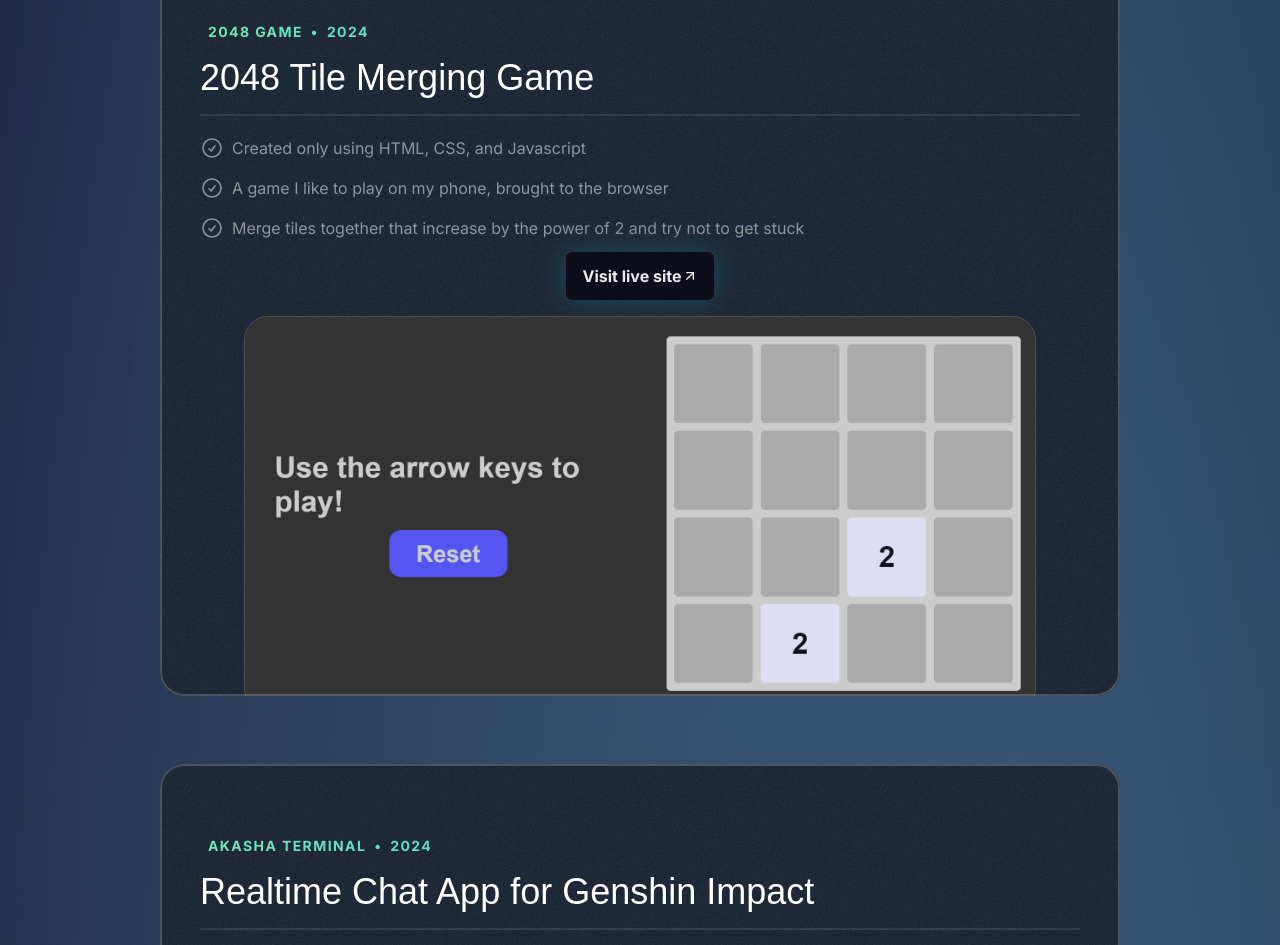
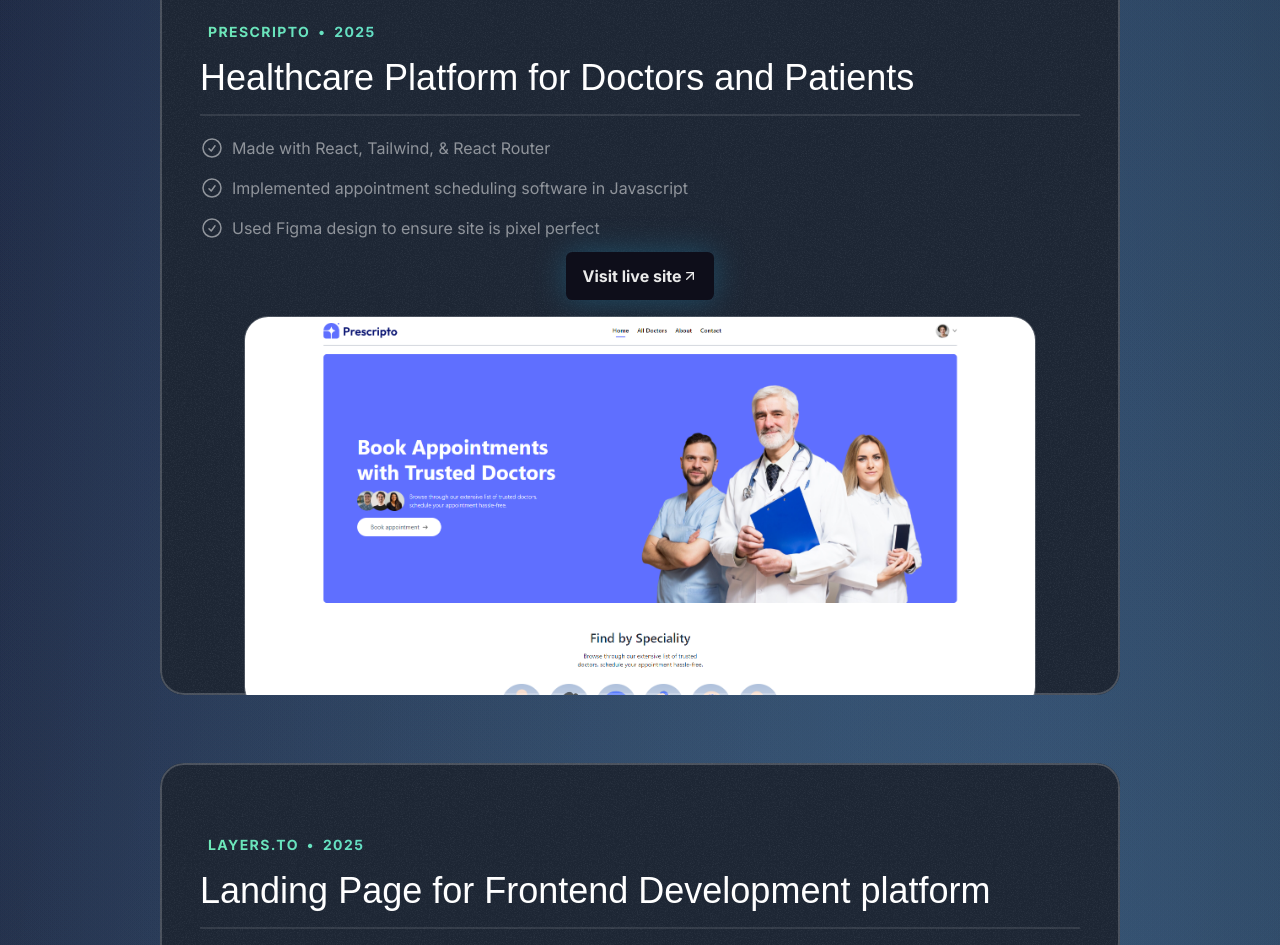
Before and after one commit to tdogcodes/Portfolio, a Next.js app in the folder starter-template/: page / in a window 1280 px wide. Shown: the part 1060-2005 px from the top of the page. Built offline with nearby package versions, Linux system fonts and the light colour scheme; a web font is replaced by a local one.

Commit message:
new interactivity

```diff
--- a/starter-template/src/components/CardHeader.tsx
+++ b/starter-template/src/components/CardHeader.tsx
@@ -4,7 +4,7 @@
  return (
   <div className="flex flex-col">
     <div className="inline-flex items-center gap-2">
-      <StarIcon className="size-9 text-emerald-300"/>
+      <StarIcon className="size-9 hover:animate-spin duration-300 transition-all text-emerald-300"/>
       <h3 className="font-serif text-3xl">{title}</h3>
     </div>
       <p className="text-sm text-white/60 mt-2">{description}</p>
--- a/starter-template/src/sections/About.tsx
+++ b/starter-template/src/sections/About.tsx
@@ -81,12 +81,12 @@
   return (
   <div id="about" className="py-20 -mb-20">
     <div className="container">
-    <SectionHeader title="A Glimpse Into My World" eyebrow="learn what shaped my perspective" description=""/>
+    <SectionHeader title="A Glimpse Into My World" eyebrow="learn more about me" description=""/>
     <div className="mt-20 flex flex-col gap-8">
       <div className="md:grid md:grid-cols-5 md:gap-8">
           <Card className=" md:col-span-2 sm:mb-8 md:mb-0">
           <CardHeader title="My School" description="Bachelor of Science in Computer Science"/>
-              <div className="w-40 mx-auto mt-8"><Image src={wguLogo} alt="Book Cover" width={300} height={300}/></div>
+              <div className="w-40 mx-auto mt-8"><Image src={wguLogo} alt="Book Cover" className="duration-300 rounded-full transition-shadow hover:hover:shadow-[5px_5px_rgba(0,98,90,0.4),10px_10px_rgba(0,98,90,0.3),15px_15px_rgba(0,98,90,0.2),20px_20px_rgba(0,98,90,0.1),25px_25px_rgba(0,98,90,0.05)]" width={300} height={300}/></div>
           </Card>
         <Card className="md:col-span-3 ">
           <CardHeader title="My Toolbox" description="The tools I use to build web applications"/>
@@ -94,7 +94,7 @@
             <div className="">
               {toolboxItems.map(item => {
                 return (
-                  <div key={item.title} className="inline-flex items-center gap-4 py-2 px-3 outline outline-2 outline-white/10 rounded-lg m-1 -translate-x">
+                  <div key={item.title} className="inline-flex items-center gap-4 py-2 px-3 hover:outline-emerald-300 hover:scale-95 transition-all duration-300 outline outline-2 outline-white/10 rounded-lg m-1 -translate-x">
                     <TechIcon component={item.iconType}/>
                     <span className="font-semibold">{item.title}</span>
                   </div>
@@ -109,7 +109,7 @@
           <div>
             <div>
               {hobbies.map(hobby => (
-                  <div key={hobby.title} className="inline-flex mx-.5  gap-2 px-6 bg-gradient-to-r m-0.5 from-emerald-300 to-sky-400 rounded-full py-1.5">
+                  <div key={hobby.title} className="inline-flex mx-.5 hover:animate-pulse hover:rotate-12 transition-all duration-700 gap-2 px-6 bg-gradient-to-r m-0.5 from-emerald-300 to-sky-400 rounded-full py-1.5">
                     <span className="font-medium text-gray-950">{hobby.title}</span>
                     <span>{hobby.emoji}</span>
                   </div>
--- a/starter-template/src/sections/Projects.tsx
+++ b/starter-template/src/sections/Projects.tsx
@@ -1,4 +1,4 @@
-import Game from "@/assets/images/2048.png";
+import Prescripto from "@/assets/images/prescriptoPic.png";
 import LayersLanding from "@/assets/images/layersPic.png";
 import AkashaPage from "@/assets/images/akashaSS.png";
 import ArrowUpRight from "@/assets/icons/arrow-up-right.svg";
@@ -9,16 +9,28 @@
 
 const portfolioProjects = [
   {
-    company: "2048 Game",
-    year: "2024",
-    title: "2048 Tile Merging Game",
+    company: "Prescripto",
+    year: "2025",
+    title: "Healthcare Platform for Doctors and Patients",
     results: [
-      { title: "Created only using HTML, CSS, and Javascript" },
-      { title: "A game I like to play on my phone, brought to the browser" },
-      { title: "Merge tiles together that increase by the power of 2 and try not to get stuck" },
+      { title: "Made with React, Tailwind, & React Router" },
+      { title: "Implemented appointment scheduling software in Javascript" },
+      { title: "Used Figma design to ensure site is pixel perfect" },
     ],
     link: "https://tdog2048.netlify.app",
-    image: Game,
+    image: Prescripto,
+  },
+  {
+    company: "Layers.to",
+    year: "2025",
+    title: "Landing Page for Frontend Development platform",
+    results: [
+      { title: "Made with Next.js, used semantic HTML & image optimization " },
+      { title: "Styled responsive UI & animations using Tailwind CSS & Framer Motion" },
+      { title: "Created type safe components & functions with Typescript" },
+    ],
+    link: "#",
+    image: LayersLanding,
   },
   {
     company: "Akasha Terminal",
@@ -31,18 +43,6 @@
     ],
     link: "https://youtu.be/7hi5zwO75yc",
     image: AkashaPage,
-  },
-  {
-    company: "Layers.to",
-    year: "2025",
-    title: "Landing Page for Frontend Development platform",
-    results: [
-      { title: "Made with Next.js, used semantic HTML & image optimization " },
-      { title: "Styled responsive UI & animations using Tailwind CSS & Framer Motion" },
-      { title: "Created type safe components & functions with Typescript" },
-    ],
-    link: "#",
-    image: LayersLanding,
   },
 ];
 
```
Also changed, not shown: starter-template/src/assets/images/prescriptoPic.png (added).
